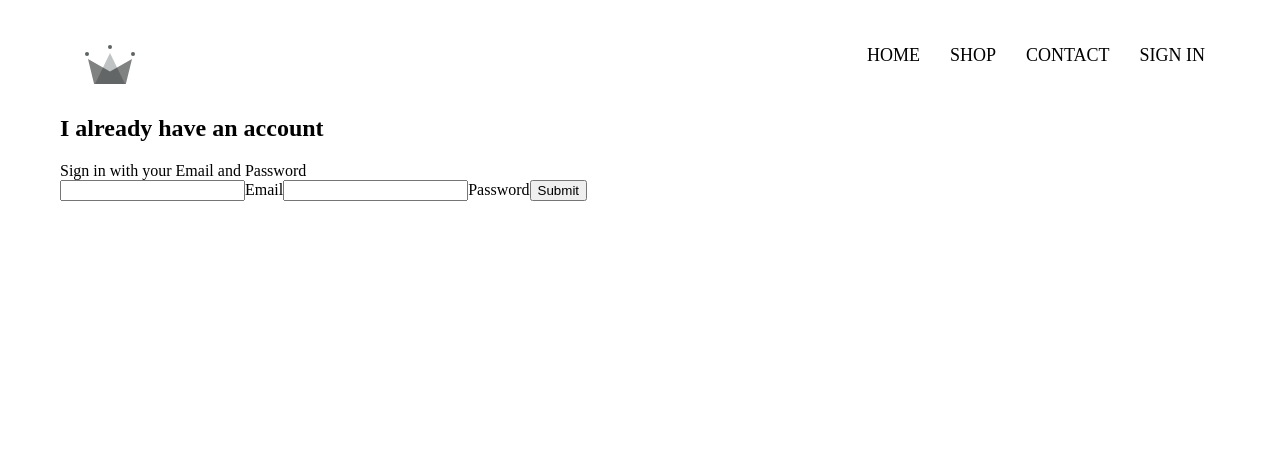
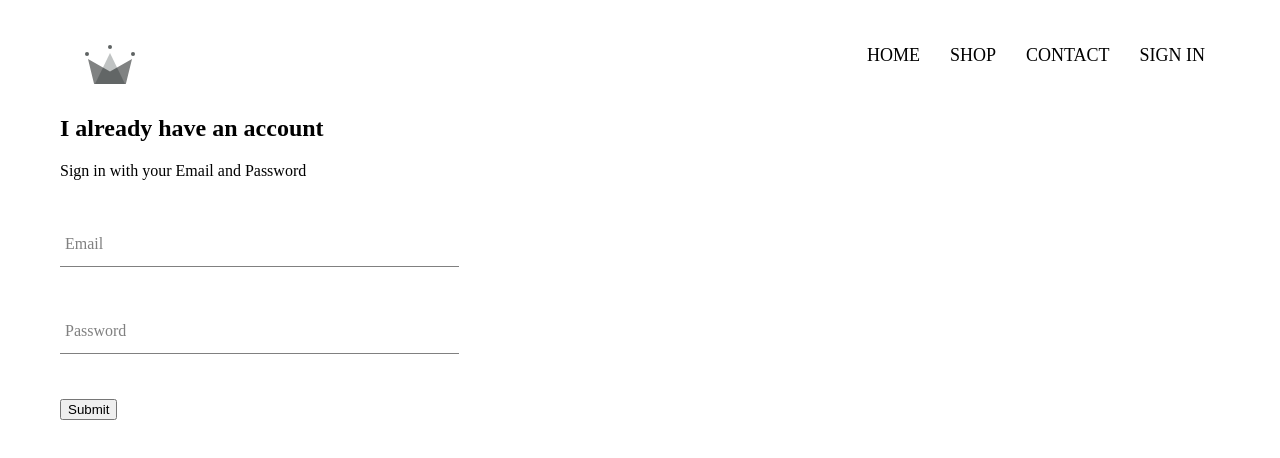
Before and after one commit to surajrocks1997/lets-shop, a React (Create React App) app: page /auth in a window 1280 px wide. Shown: the top 458 px of the page. Built offline with nearby package versions, Linux system fonts and the light colour scheme; the HTML template or start-up script is replaced by a standard one.

Commit message:
custom form input component created

```diff
--- /dev/null
+++ b/src/components/form-input/form-input.component.jsx
@@ -0,0 +1,22 @@
+import React from 'react';
+
+import './form-input.styles.scss'
+
+const FormInput = ({ handleChange, label, ...otherProps }) => {
+  return (
+    <div className='group'>
+      <input className='form-input' onChange={handleChange} {...otherProps} />
+      {label ? (
+        <label
+          className={`${
+            otherProps.value.length ? 'shrink' : ''
+          } form-input-label`}
+        >
+          {label}
+        </label>
+      ) : null}
+    </div>
+  );
+};
+
+export default FormInput;
--- /dev/null
+++ b/src/components/form-input/form-input.styles.scss
@@ -0,0 +1,54 @@
+$sub-color: grey;
+$main-color: black;
+
+@mixin shrinkLabel {
+  top: -14px;
+  font-size: 12px;
+  color: $main-color;
+}
+
+.group {
+  position: relative;
+  margin: 45px 0;
+
+  .form-input {
+    background: none;
+    background-color: white;
+    color: $sub-color;
+    font-size: 18px;
+    padding: 10px 10px 10px 5px;
+    display: block;
+    width: 100%;
+    border: none;
+    border-radius: 0;
+    border-bottom: 1px solid $sub-color;
+    margin: 25px 0;
+
+    &:focus {
+      outline: none;
+    }
+
+    &:focus ~ .form-input-label {
+      @include shrinkLabel();
+    }
+  }
+
+  input[type='password'] {
+    letter-spacing: 0.3em;
+  }
+
+  .form-input-label {
+    color: $sub-color;
+    font-size: 16px;
+    font-weight: normal;
+    position: absolute;
+    pointer-events: none;
+    left: 5px;
+    top: 10px;
+    transition: 300ms ease all;
+
+    &.shrink {
+      @include shrinkLabel();
+    }
+  }
+}
--- a/src/components/sign-in/sign-in.component.jsx
+++ b/src/components/sign-in/sign-in.component.jsx
@@ -1,4 +1,7 @@
 import React, { Component } from 'react';
+
+import FormInput from '../../components/form-input/form-input.component';
+import './sign-in.styles.scss';
 
 class SignIn extends Component {
   constructor(props) {
@@ -33,23 +36,23 @@
         <span>Sign in with your Email and Password</span>
 
         <form onSubmit={this.handleSubmit}>
-          <input
+          <FormInput
             name='email'
             type='email'
             value={this.state.email}
-            onChange={this.handleChange}
+            handleChange={this.handleChange}
+            label='Email'
             required
-          ></input>
-          <label htmlFor='email'>Email</label>
+          />
 
-          <input
+          <FormInput
             name='password'
             type='password'
             value={this.state.password}
-            onChange={this.handleChange}
+            handleChange={this.handleChange}
+            label='Password'
             required
-          ></input>
-          <label htmlFor='password'>Password</label>
+          />
 
           <input type='submit' value='Submit' />
         </form>
--- a/src/components/sign-in/sign-in.styles.scss
+++ b/src/components/sign-in/sign-in.styles.scss
@@ -0,0 +1,3 @@
+.sign-in {
+  width: 30vw;
+}
```
